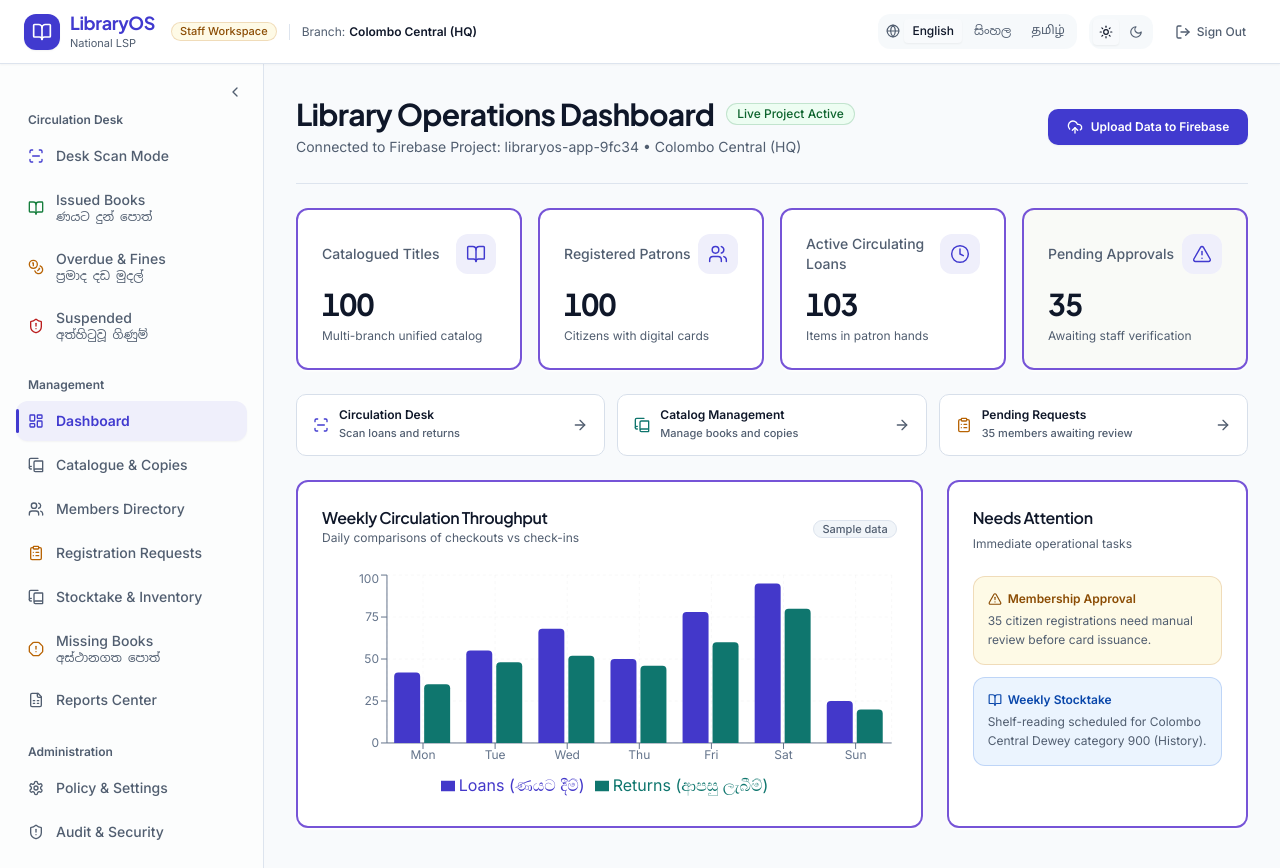
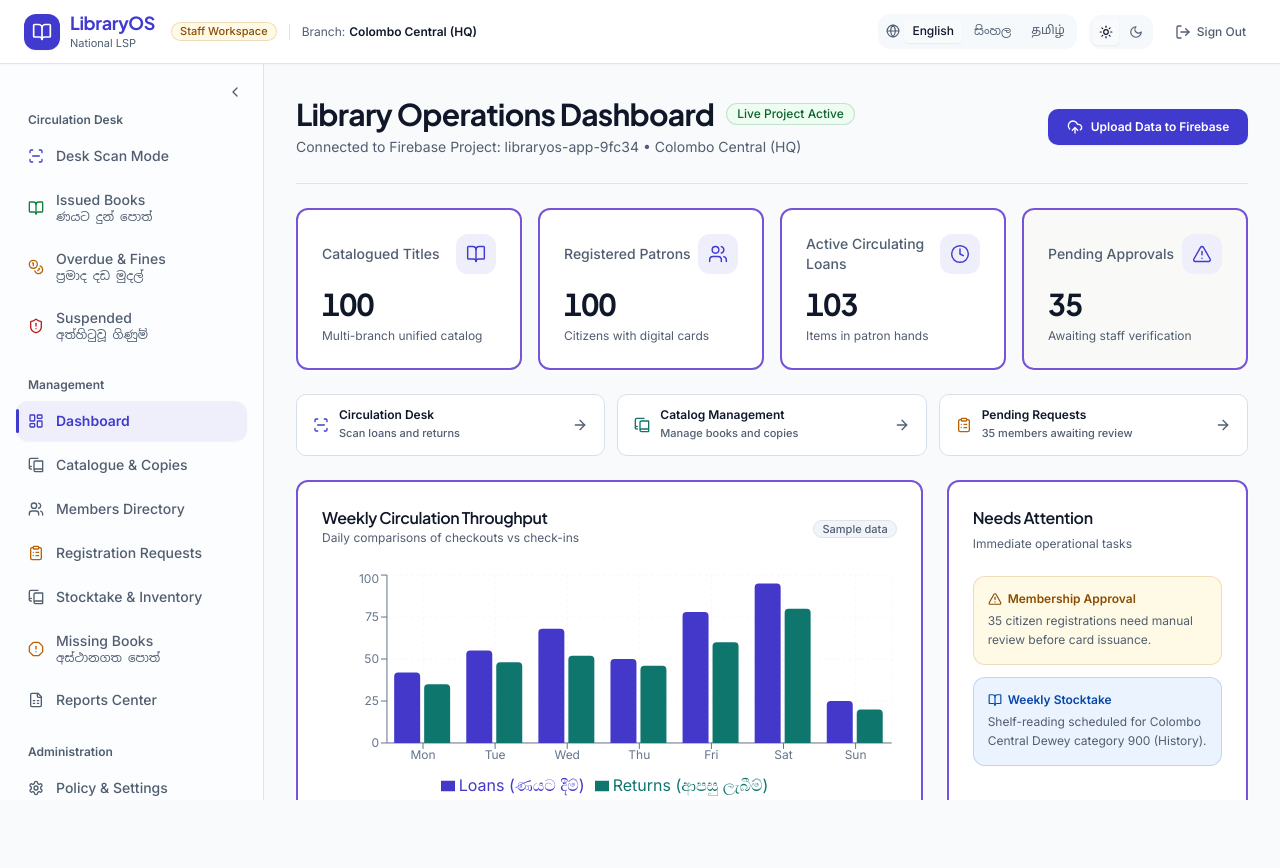
Before and after one commit to sandunawa/public-library-management-system, a React (Vite) app: page /staff in a window 1280 px wide. After the commit the page ends 800 px from the top, so only its background shows below. Built offline with nearby package versions, Linux system fonts and the light colour scheme; no server answers.

Commit message:
feat(layout): enable independent scroll containers for staff sidebar and main content

```diff
--- a/src/components/layouts/StaffLayout.tsx
+++ b/src/components/layouts/StaffLayout.tsx
@@ -205,7 +205,7 @@ export const StaffLayout: React.FC = () => {
   );
 
   return (
-    <div className="min-h-screen flex flex-col bg-background text-foreground">
+    <div className="h-screen flex flex-col bg-background text-foreground overflow-hidden">
       {/* Skip to main content link for screen readers */}
       <a
         href="#main-content"
@@ -214,8 +214,8 @@ export const StaffLayout: React.FC = () => {
         Skip to main content
       </a>
 
-      {/* Top Header (64px) */}
-      <header className="border-b border-border bg-card/95 backdrop-blur-sm px-4 lg:px-6 h-16 flex items-center justify-between sticky top-0 z-30 shadow-subtle">
+      {/* Top Header (64px) - Fixed top, does not scroll with either column */}
+      <header className="border-b border-border bg-card/95 backdrop-blur-sm px-4 lg:px-6 h-16 flex items-center justify-between shrink-0 z-30 shadow-subtle">
         <div className="flex items-center gap-3">
           {/* Mobile Drawer Trigger */}
           <button
@@ -266,11 +266,11 @@ export const StaffLayout: React.FC = () => {
         </div>
       </header>
 
-      <div className="flex-1 flex overflow-hidden">
-        {/* Desktop Left Staff Navigation Sidebar */}
+      <div className="flex-1 flex overflow-hidden min-h-0">
+        {/* Desktop Left Staff Navigation Sidebar - Scrolls independently */}
         <aside
           className={cn(
-            'hidden lg:block border-r border-border bg-card/60 p-4 transition-all duration-200 overflow-y-auto shrink-0 relative',
+            'hidden lg:block border-r border-border bg-card/60 p-4 transition-all duration-200 overflow-y-auto shrink-0 relative h-full',
             isCollapsed ? 'w-20' : 'w-[264px]'
           )}
           aria-label="Staff navigation"
@@ -362,11 +362,11 @@ export const StaffLayout: React.FC = () => {
           </div>
         )}
 
-        {/* Staff Main View with consistent max-width and responsive padding */}
+        {/* Staff Main View - Scrolls independently without moving the sidebar */}
         <main
           id="main-content"
           tabIndex={-1}
-          className="flex-1 p-4 sm:p-6 lg:p-8 overflow-y-auto w-full animate-fade-in outline-none"
+          className="flex-1 p-4 sm:p-6 lg:p-8 overflow-y-auto w-full h-full animate-fade-in outline-none"
         >
           <Outlet />
         </main>
```
